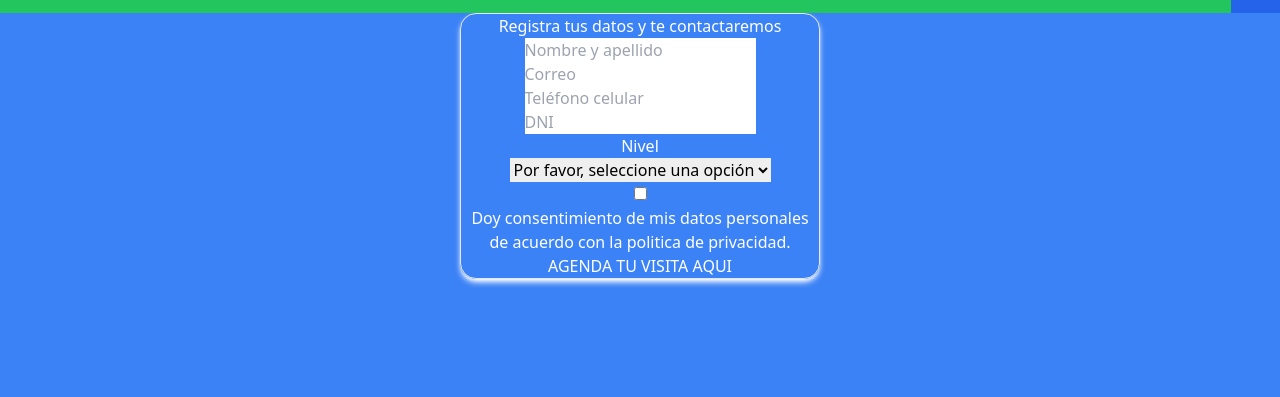
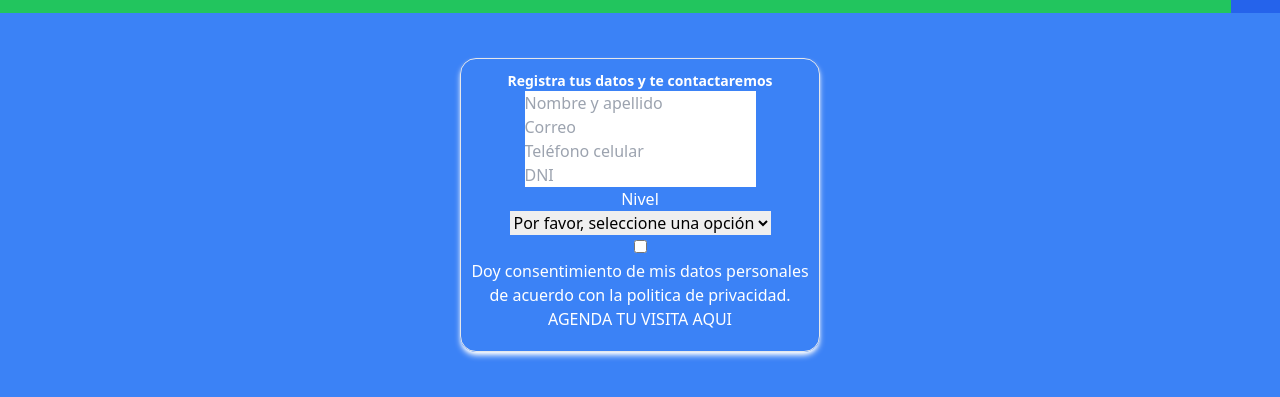
Before and after one commit to GonzaloDEV0210/copia_landing_catolica, a website: page indexx.html in a window 1280 px wide. Shown: the part 445-842 px from the top of the page. Drawn offline with nearby package versions, Linux system fonts and the light colour scheme.

Commit message:
avanzando el formulario parte 2

```diff
--- a/indexx.html
+++ b/indexx.html
@@ -56,10 +56,10 @@
                 <img class="w-full h-full" src="/media/icons/next_arrow.svg" alt="">
             </div>
         </section>
-        <section class="bg-blue-500 text-white h-96">
-            <form action="" class="border w-360 m-auto shadow-md shadow-white rounded-2xl">
+        <section class="bg-blue-500 text-white h-96 flex">
+            <form action="" class="border w-360 m-auto shadow-md shadow-white rounded-2xl pt-3 pb-5">
                 <fieldset class="flex flex-col items-center justify-center text-center">
-                    <legend class="inline-block">Registra tus datos y te contactaremos</legend>
+                    <legend class="inline-block text-sm font-bold">Registra tus datos y te contactaremos</legend>
                     <input type="text" placeholder="Nombre y apellido">
                     <div>
                         <input type="email" placeholder="Correo">
```
Also changed, not shown: styles/index.css.
